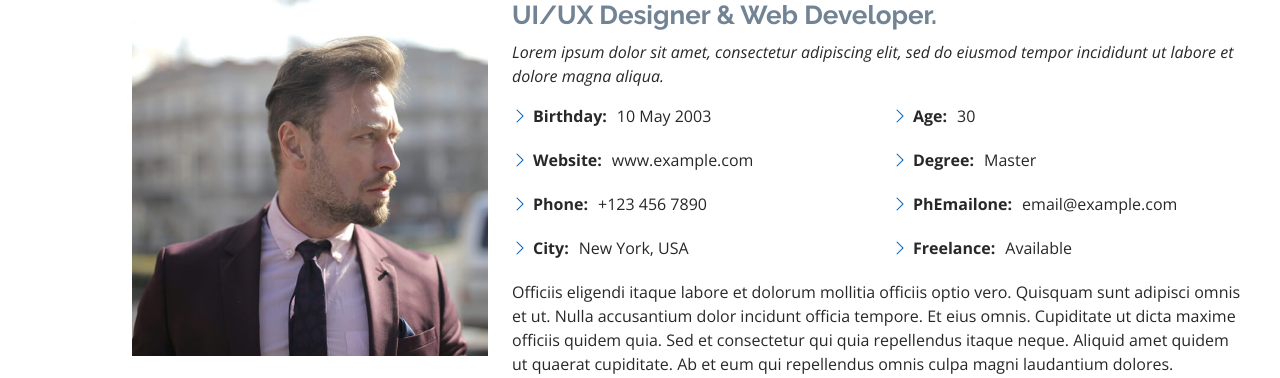
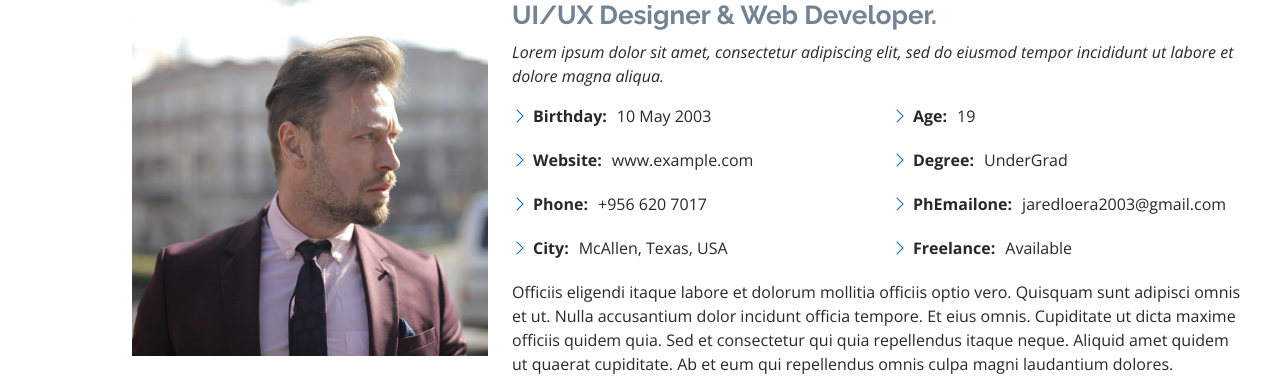
Before and after one commit to Radonic1/Intro_to_CS, a Flask app: page / in a window 1280 px wide. Shown: the part 1016-1394 px from the top of the page. Run offline with Flask 2, Linux system fonts and the light colour scheme; some libraries are stand-ins or nearby versions.

Commit message:
commit changes

```diff
--- a/app.py
+++ b/app.py
@@ -9,7 +9,7 @@ app = Flask(__name__)
 def home():
 	return render_template('index.html')
 
-# Start our application
+# Start our application// remove this to run website later online
 if __name__ == "__main__":
 	app.run(
 		debug=True,
--- a/templates/index.html
+++ b/templates/index.html
@@ -97,15 +97,15 @@
                 <ul>
                   <li><i class="bi bi-chevron-right"></i> <strong>Birthday:</strong> <span>10 May 2003</span></li>
                   <li><i class="bi bi-chevron-right"></i> <strong>Website:</strong> <span>www.example.com</span></li>
-                  <li><i class="bi bi-chevron-right"></i> <strong>Phone:</strong> <span>+123 456 7890</span></li>
-                  <li><i class="bi bi-chevron-right"></i> <strong>City:</strong> <span>New York, USA</span></li>
+                  <li><i class="bi bi-chevron-right"></i> <strong>Phone:</strong> <span>+956 620 7017</span></li>
+                  <li><i class="bi bi-chevron-right"></i> <strong>City:</strong> <span>McAllen, Texas, USA</span></li>
                 </ul>
               </div>
               <div class="col-lg-6">
                 <ul>
-                  <li><i class="bi bi-chevron-right"></i> <strong>Age:</strong> <span>30</span></li>
-                  <li><i class="bi bi-chevron-right"></i> <strong>Degree:</strong> <span>Master</span></li>
-                  <li><i class="bi bi-chevron-right"></i> <strong>PhEmailone:</strong> <span>email@example.com</span></li>
+                  <li><i class="bi bi-chevron-right"></i> <strong>Age:</strong> <span>19</span></li>
+                  <li><i class="bi bi-chevron-right"></i> <strong>Degree:</strong> <span>UnderGrad</span></li>
+                  <li><i class="bi bi-chevron-right"></i> <strong>PhEmailone:</strong> <span>jaredloera2003@gmail.com</span></li>
                   <li><i class="bi bi-chevron-right"></i> <strong>Freelance:</strong> <span>Available</span></li>
                 </ul>
               </div>
```
